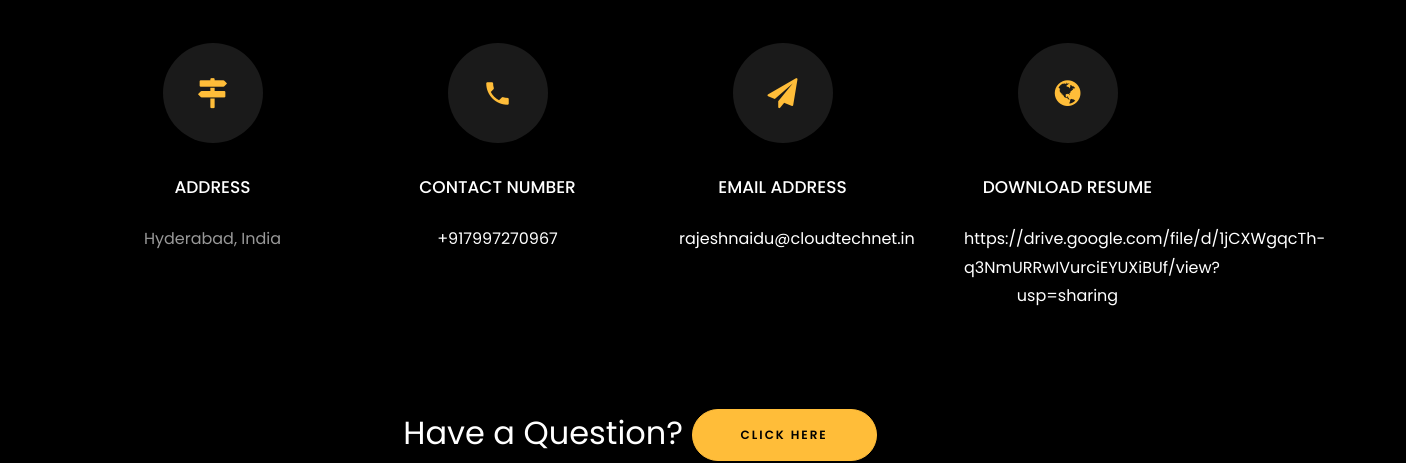
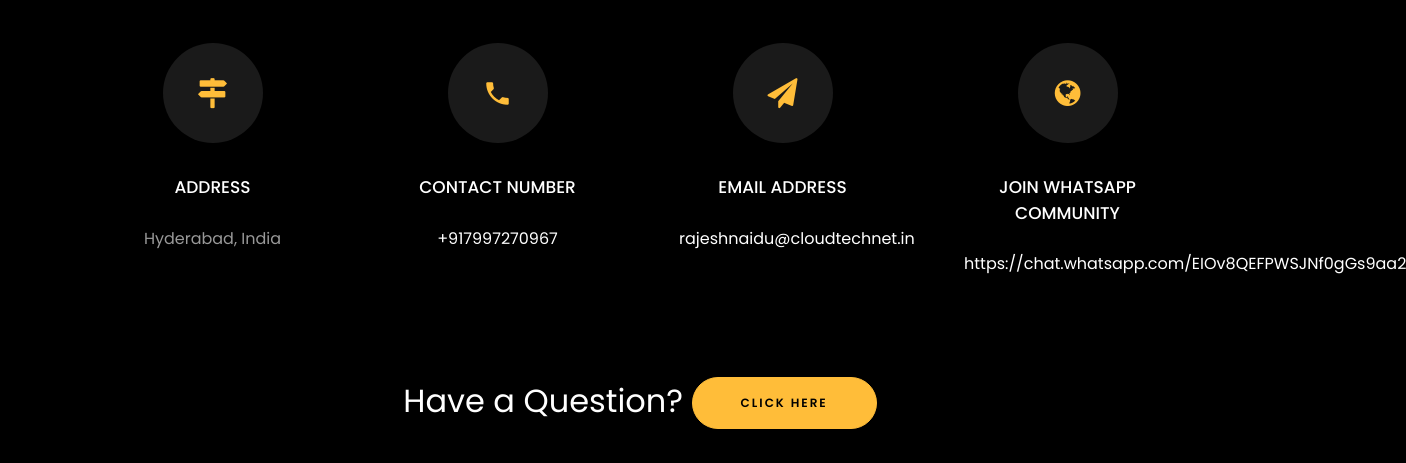
Before and after one commit to cloudtechnet/cloudtechnet.github.io, a plain HTML site: page index.html in a window 1280 px wide. Shown: the part 6116-6579 px from the top of the page, 1406 px wide, since content can reach past the window. Drawn offline with Linux system fonts and the light colour scheme; animation ran at ten frames a second; files whose address does not match are found by name.

Commit message:
WA Group update

```diff
--- a/index.html
+++ b/index.html
@@ -601,8 +601,8 @@ Introduce VProfile as the application you are migrating.</p>
           		<div class="icon d-flex align-items-center justify-content-center">
           			<span class="icon-globe"></span>
           		</div>
-          		<h3 class="mb-4">Download Resume</h3>
-	            <p><a href="#">https://drive.google.com/file/d/1jCXWgqcTh-q3NmURRwIVurciEYUXiBUf/view?usp=sharing</a></p>
+          		<h3 class="mb-4">Join WhatsApp Community</h3>
+	            <p><a href="#">https://chat.whatsapp.com/EIOv8QEFPWSJNf0gGs9aa2</a></p>
 	          </div>
           </div>
 
```
